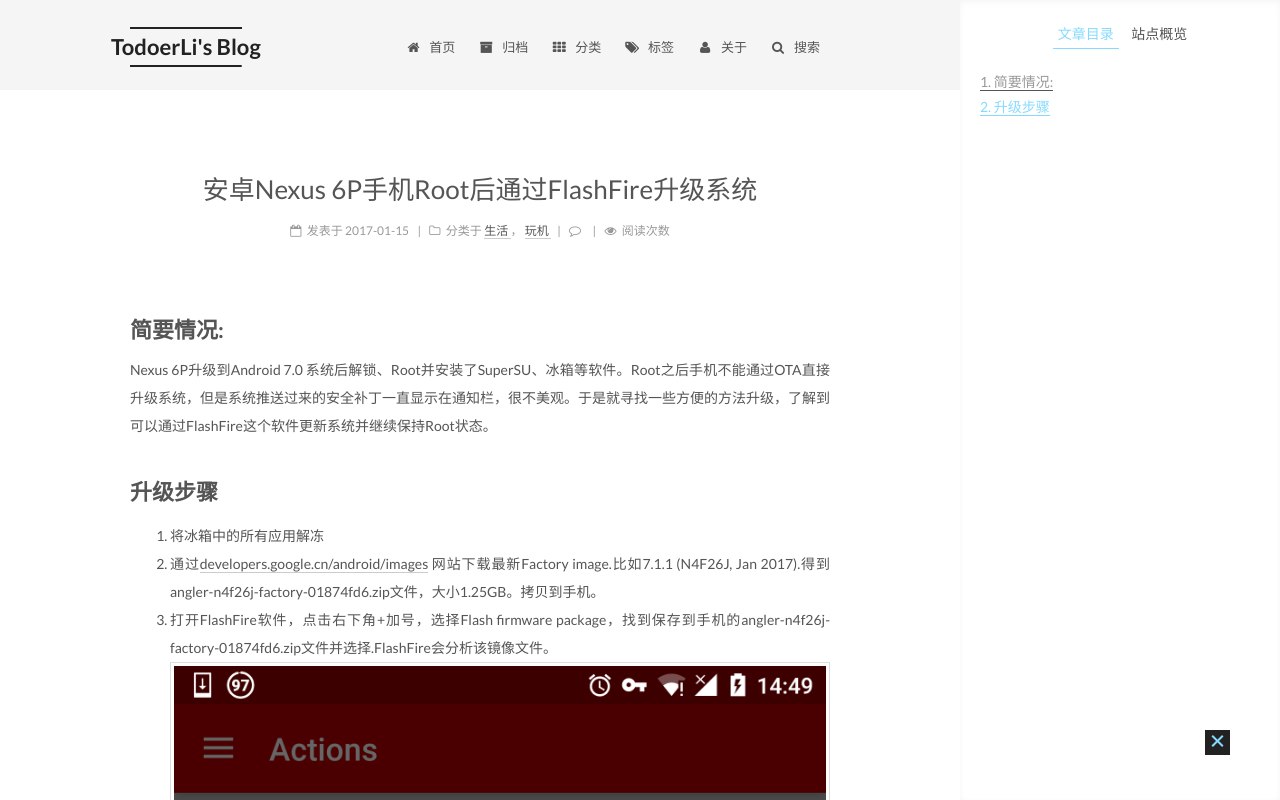
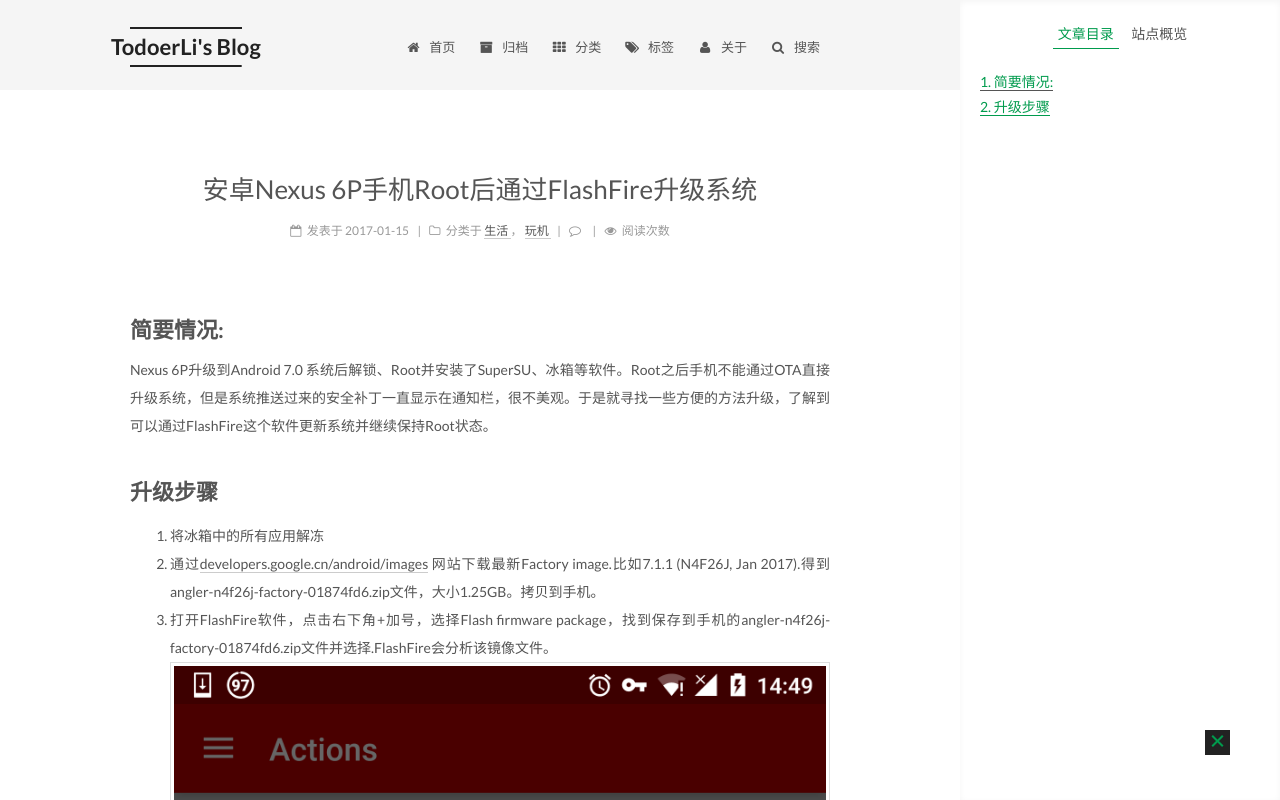
Before and after one commit to todoerli/todoerli.github.io, a plain HTML site: page post/upgrading_rooted_nexus_6p_using_flashfire/index.html in a window 1280 px wide. Shown: the top 800 px of the page. Drawn offline with Linux system fonts and the light colour scheme; some packages are replaced by stand-ins of ours; a script that the page names is missing.

Commit message:
Site updated: 2017-01-20 17:28:10

```diff
--- a/css/main.css
+++ b/css/main.css
@@ -1806,7 +1806,7 @@ pre .javascript .function {
   width: 4px;
   height: 4px;
   border-radius: 50%;
-  background: #30e7ff;
+  background: #2affb8;
 }
 .links-of-blogroll {
   font-size: 13px;
@@ -1844,11 +1844,11 @@ pre .javascript .function {
   margin-left: 10px;
 }
 .sidebar-nav .sidebar-nav-active {
-  color: #87daff;
-  border-bottom-color: #87daff;
+  color: #009b4d;
+  border-bottom-color: #009b4d;
 }
 .sidebar-nav .sidebar-nav-active:hover {
-  color: #87daff;
+  color: #009b4d;
 }
 .sidebar-panel {
   display: none;
@@ -1881,7 +1881,7 @@ pre .javascript .function {
   transition-timing-function: ease-in-out;
   transition-delay: 0s;
   transition-property: all;
-  color: #999;
+  color: #009b4d;
   border-bottom-color: #555;
 }
 .post-toc ol a:hover {
@@ -1907,14 +1907,14 @@ pre .javascript .function {
   display: block;
 }
 .post-toc .nav .active > a {
-  color: #87daff;
-  border-bottom-color: #87daff;
+  color: #009b4d;
+  border-bottom-color: #009b4d;
 }
 .post-toc .nav .active-current > a {
-  color: #87daff;
+  color: #009b4d;
 }
 .post-toc .nav .active-current > a:hover {
-  color: #87daff;
+  color: #009b4d;
 }
 .footer {
   font-size: 14px;
@@ -2548,7 +2548,7 @@ a.search-result {
   }
 }
 .page-post-detail .sidebar-toggle-line {
-  background: #87daff;
+  background: #009b4d;
 }
 .page-post-detail .comments {
   overflow: hidden;
```
